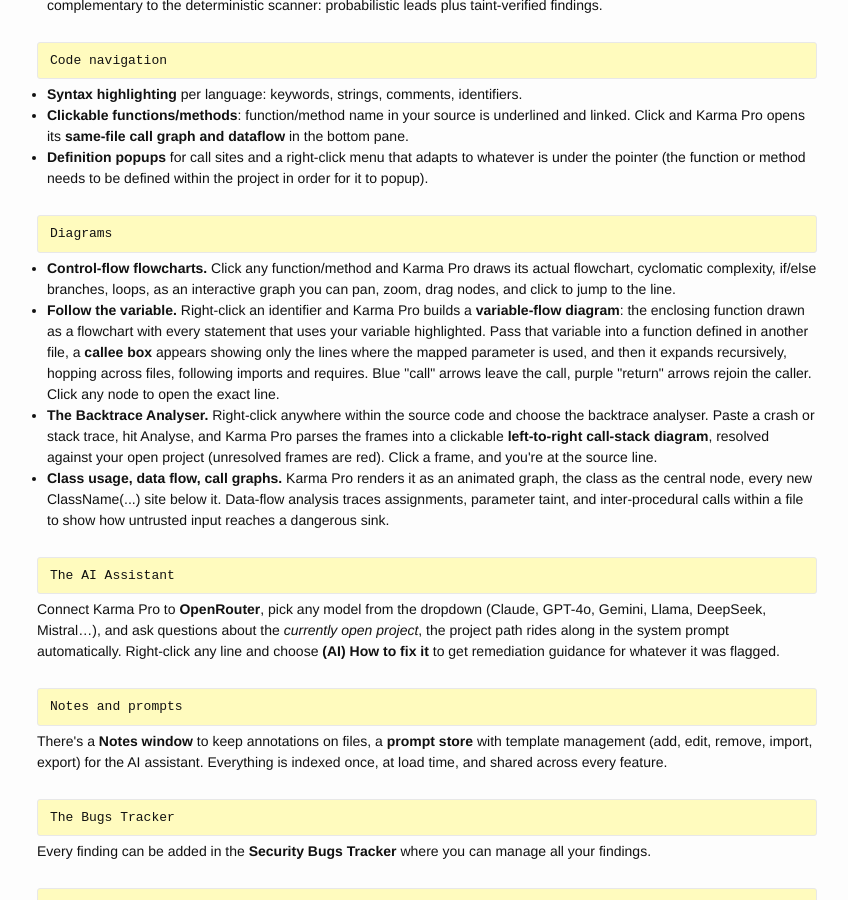
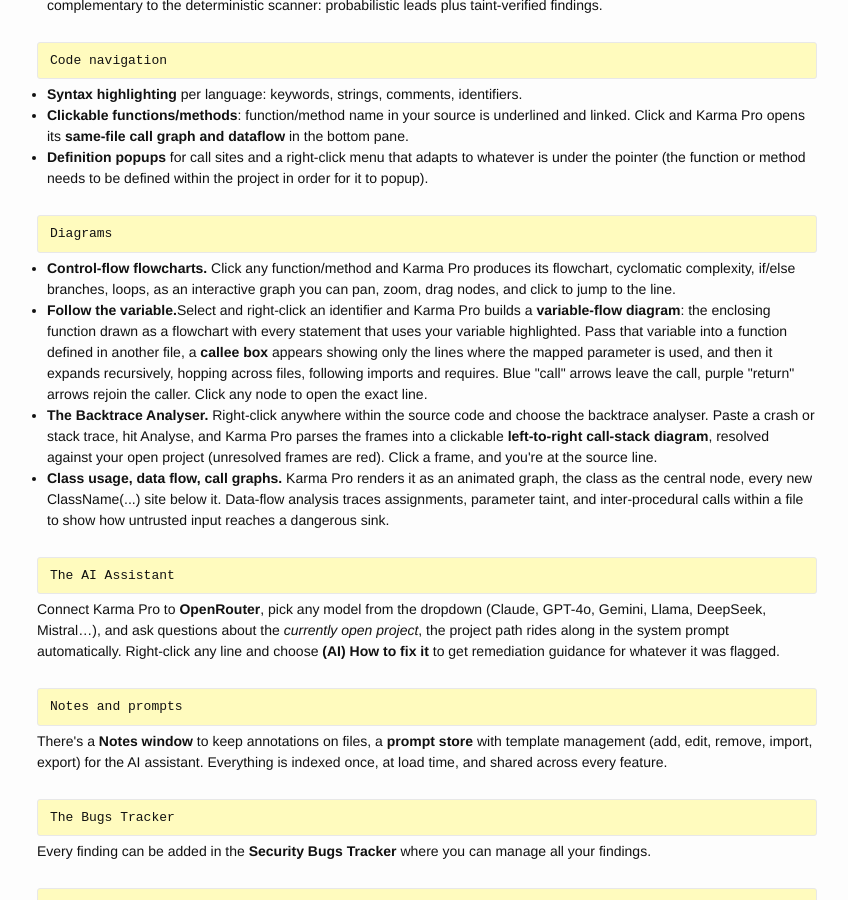
Before and after one commit to cphr/cphr.github.io, a Jekyll site: the page built from _posts/2026-09-19-Karma-Pro-The-Code-Security-Review-tool.html, in a window 1280 px wide and 900 px high, scrolled down 1283 px. Shown: the whole window, without its empty margins (213-1061 px from the left). Built offline with Jekyll 4.4.1, drawn with Linux system fonts in a browser that asks for light colours.

Commit message:
Update 2026-09-19-Karma-Pro-The-Code-Security-Review-tool.html

```diff
--- a/_posts/2026-09-19-Karma-Pro-The-Code-Security-Review-tool.html
+++ b/_posts/2026-09-19-Karma-Pro-The-Code-Security-Review-tool.html
@@ -47,8 +47,8 @@
 </ul><br>
 <pre>Diagrams</pre>
 <ul>
-<li><strong>Control-flow flowcharts.</strong> Click any function/method and Karma Pro draws its actual flowchart, cyclomatic complexity, if/else branches, loops, as an interactive graph you can pan, zoom, drag nodes, and click to jump to the line.</li>
-<li><strong>Follow the variable.</strong> Right-click an identifier and Karma Pro builds a <strong>variable-flow diagram</strong>: the enclosing function drawn as a flowchart with every statement that uses your variable highlighted. Pass that variable into a function defined in another file, a <strong>callee box</strong> appears showing only the lines where the mapped parameter is used, and then it expands recursively, hopping across files, following imports and requires. Blue "call" arrows leave the call, purple "return" arrows rejoin the caller. Click any node to open the exact line.  </li>
+<li><strong>Control-flow flowcharts.</strong> Click any function/method and Karma Pro produces its flowchart, cyclomatic complexity, if/else branches, loops, as an interactive graph you can pan, zoom, drag nodes, and click to jump to the line.</li>
+<li><strong>Follow the variable.</strong>Select and right-click an identifier and Karma Pro builds a <strong>variable-flow diagram</strong>: the enclosing function drawn as a flowchart with every statement that uses your variable highlighted. Pass that variable into a function defined in another file, a <strong>callee box</strong> appears showing only the lines where the mapped parameter is used, and then it expands recursively, hopping across files, following imports and requires. Blue "call" arrows leave the call, purple "return" arrows rejoin the caller. Click any node to open the exact line.  </li>
 <li><strong>The Backtrace Analyser.</strong> Right-click anywhere within the source code and choose the backtrace analyser. Paste a crash or stack trace, hit Analyse, and Karma Pro parses the frames into a clickable <strong>left-to-right call-stack diagram</strong>, resolved against your open project (unresolved frames are red). Click a frame, and you're at the source line.</li>
 <li><strong>Class usage, data flow, call graphs.</strong>  Karma Pro renders it as an animated graph, the class as the central node, every new ClassName(...) site below it. Data-flow analysis traces assignments, parameter taint, and inter-procedural calls within a file to show how untrusted input reaches a dangerous sink.</li>
 </ul><br>
```
